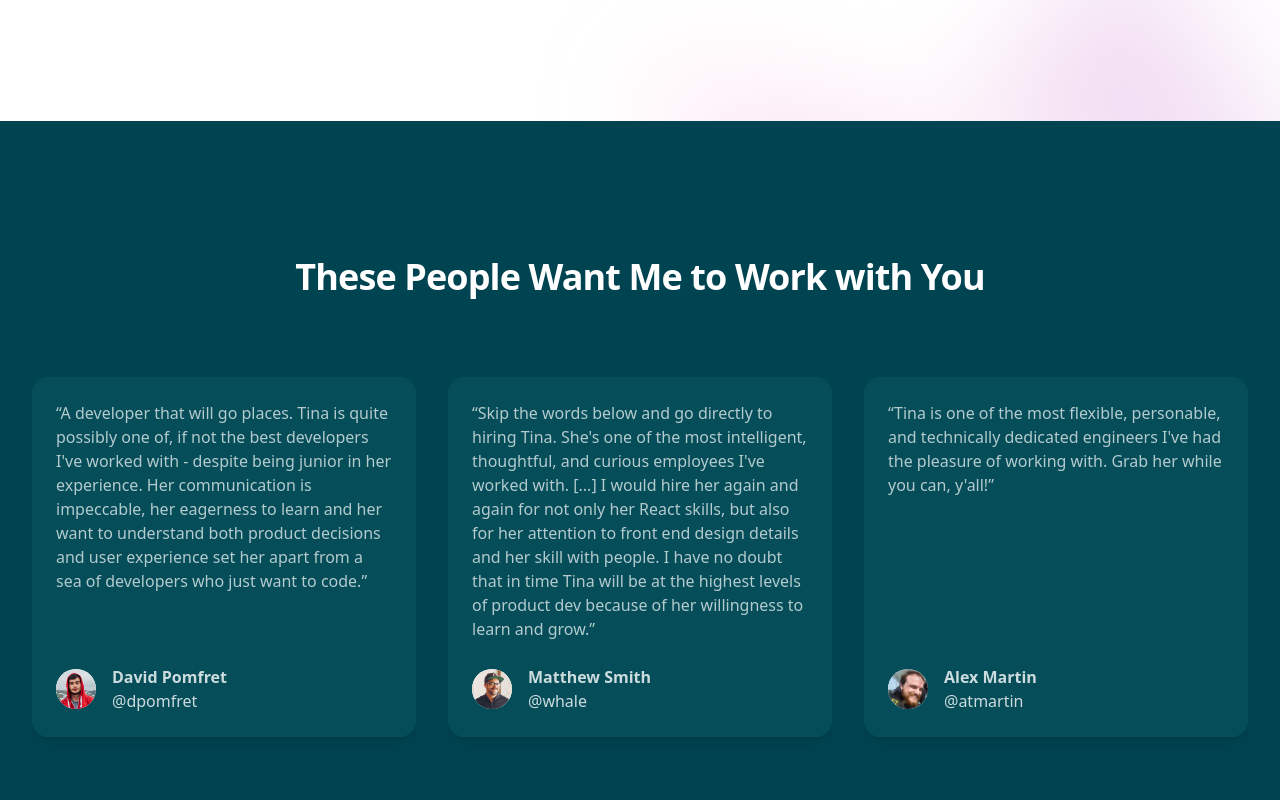
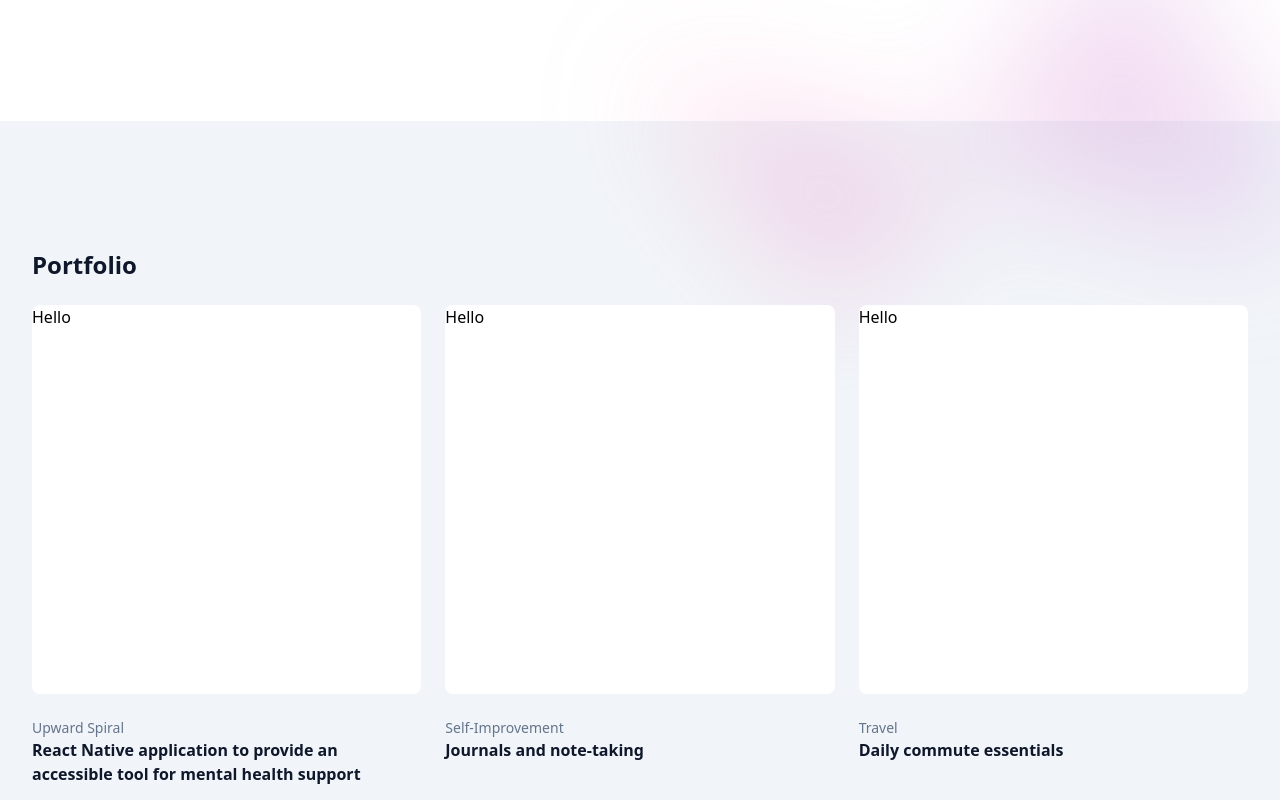
Before and after one commit to cguliuzza/tina-dev-site, a Next.js app: page / in a window 1280 px wide. Shown: the part 880-1680 px from the top of the page. Built offline with nearby package versions, Linux system fonts and the light colour scheme; a web font is replaced by a local one.

Commit message:
fix: show portfolio cards under hero section

```diff
--- a/app/page.tsx
+++ b/app/page.tsx
@@ -1,11 +1,13 @@
 import Hero from '../components/Hero'
 import Testimonials from '../components/Testimonials'
 import About from '../components/About'
+import PortfolioCards from '../components/PortfolioCards'
 
 export default function Page() {
   return (
     <div>
       <Hero />
+      <PortfolioCards />
       <Testimonials />
       <About />
     </div>
```
